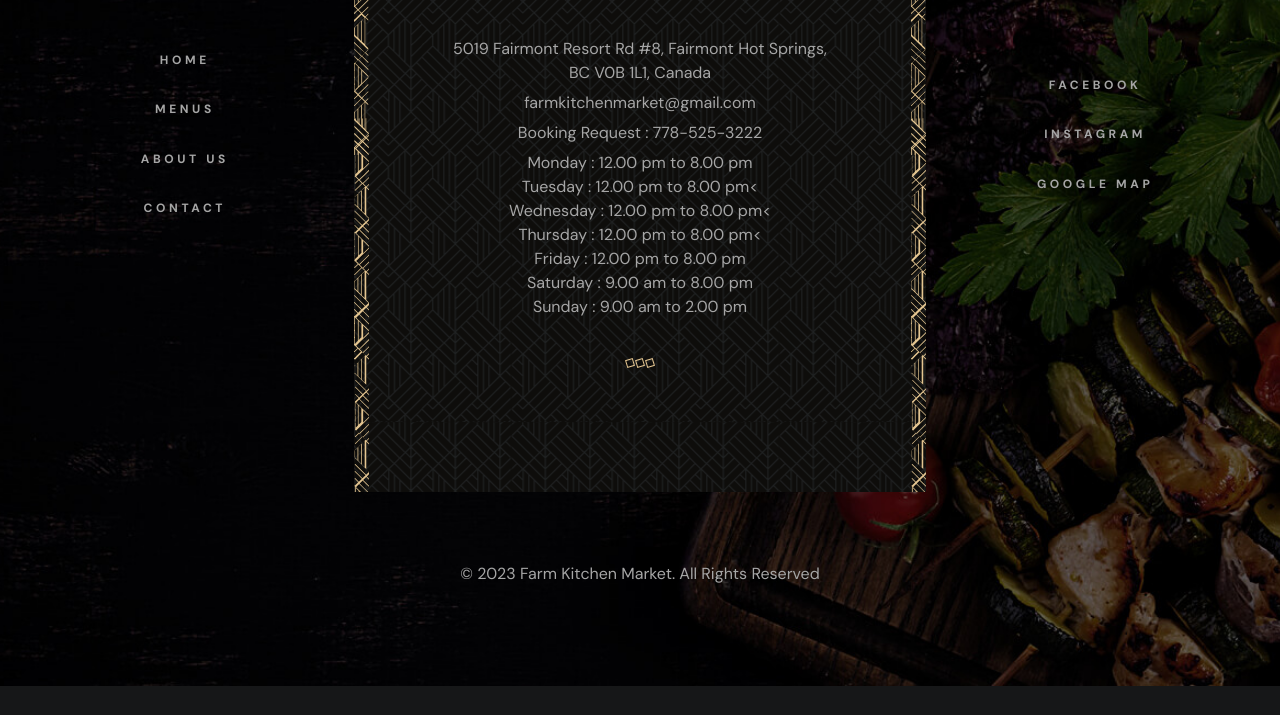
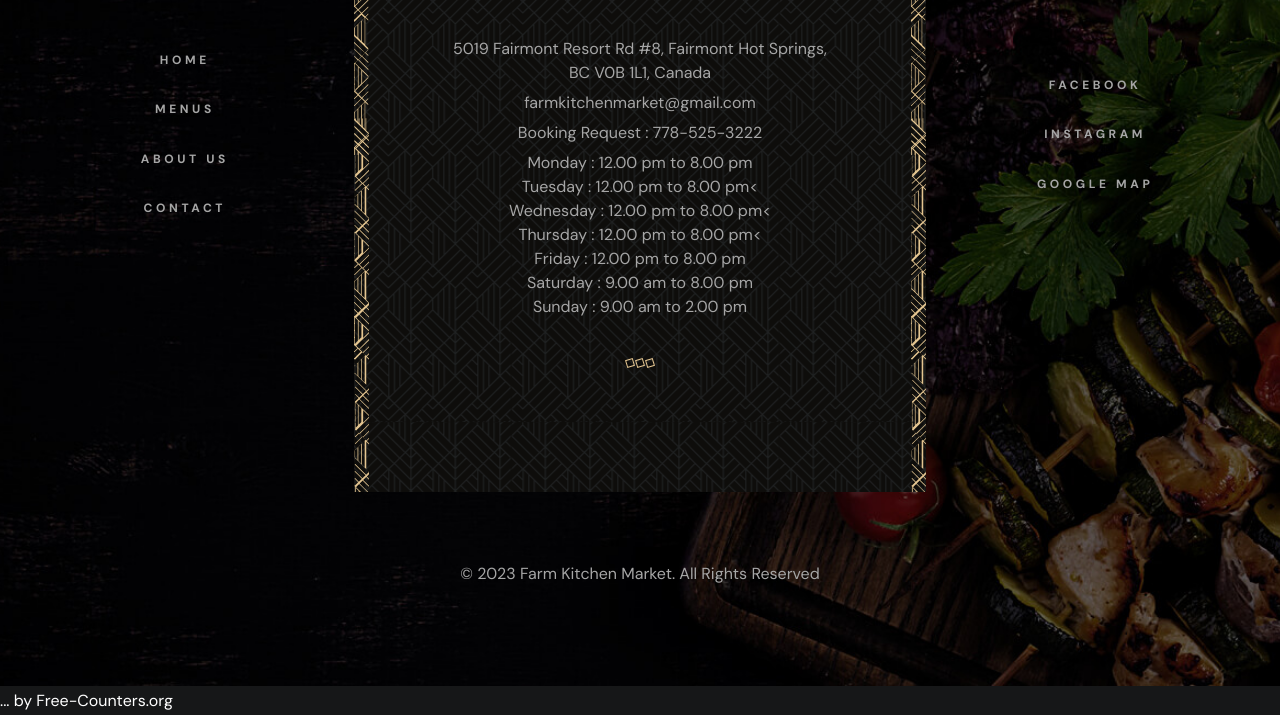
Before and after one commit to farmkitchenmarket/farmkitchenmarket.github.io, a plain HTML site: page index.html in a window 1280 px wide. Shown: the part 5310-6025 px from the top of the page. Before the commit the page ends 5996 px from the top, so only its background shows below. Drawn offline with nearby package versions, Linux system fonts and the light colour scheme; a web font is replaced by a local one.

Commit message:
Update index.html

```diff
--- a/index.html
+++ b/index.html
@@ -1216,7 +1216,7 @@
     <ion-icon name="chevron-up" aria-hidden="true"></ion-icon>
   </a>
 
- <a href='https://www.free-counters.org/' style="display: none;">... by Free-Counters.org</a> <script type='text/javascript' src='https://www.freevisitorcounters.com/auth.php?id=6a80e58ce067a5a0e223b015cfdde4a6f93254d8'></script>
+ <a href='https://www.free-counters.org/'>... by Free-Counters.org</a> <script type='text/javascript' src='https://www.freevisitorcounters.com/auth.php?id=6a80e58ce067a5a0e223b015cfdde4a6f93254d8'></script>
 <script type="text/javascript" src="https://www.freevisitorcounters.com/en/home/counter/1044485/t/1"></script>
 
 
```
